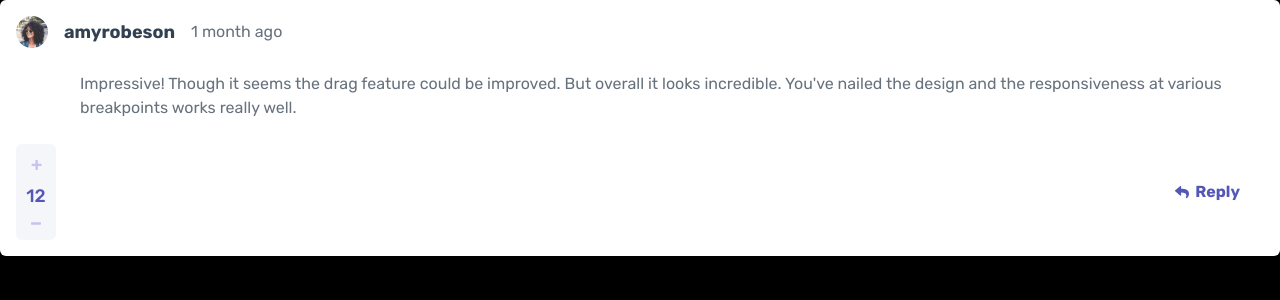
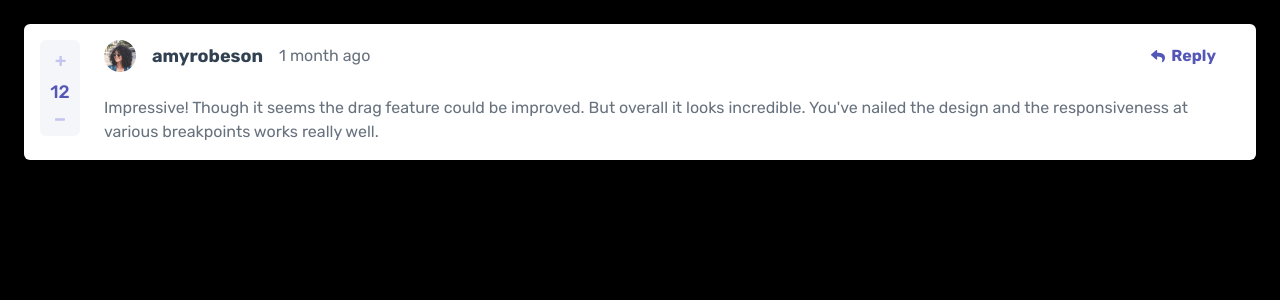
Before and after one commit to soewaiyanag/interactive-comments-section, a React (Vite) app: page / in a window 1280 px wide. Shown: the top 300 px of the page. Built offline with nearby package versions, Linux system fonts and the light colour scheme; what @savvywombat/tailwindcss-grid-areas would draw is missing.

Commit message:
Comment Card for desktop

```diff
--- a/src/App.jsx
+++ b/src/App.jsx
@@ -3,8 +3,8 @@ import Comment from "./Comment";
 
 function App() {
   return (
-    <div className="bg-black h-screen">
-      <Comment>
+    <div className="p-6 bg-black h-screen">
+      <Comment score={12}>
         Impressive! Though it seems the drag feature could be improved. But
         overall it looks incredible. You've nailed the design and the
         responsiveness at various breakpoints works really well.
--- a/src/Comment.jsx
+++ b/src/Comment.jsx
@@ -7,16 +7,17 @@ const Comment = (props) => {
     <section
       className="
       p-4 bg-white rounded-md
-      gap-6 grid grid-cols-2 grid-rows-[repeat(3,auto)]
-      sm:grid-cols-[auto_1fr]"
+      gap-6 grid grid-cols-2
+      sm:grid-cols-[auto_1fr_auto]"
     >
-      <Score score={12} />
+      <Score score={props.score} />
       <Status />
       <Reply />
       <p
         className="
       text-grayishBlue text-base font-normal
-      col-span-2 sm:col-span-2 sm:col-start-2"
+      col-span-2 sm:col-span-2 sm:col-start-2
+      sm:row-span-2"
       >
         {props.children}
       </p>
--- a/src/Reply.jsx
+++ b/src/Reply.jsx
@@ -4,7 +4,8 @@ const Reply = () => {
     <div
       className="
       cursor-pointer ml-auto space-x-1.5
-      col-start-2 row-start-3 self-center"
+      col-start-2 row-start-3 self-center
+      sm:row-start-1"
     >
       <img className="inline-block" src={replyIcon} alt="reply_icon" />
       <span className="font-bold text-modrateBlue">Reply</span>
--- a/src/Score.jsx
+++ b/src/Score.jsx
@@ -97,7 +97,8 @@ const Score = (props) => {
           gap-4 w-24 h-10
           sm:flex-col sm:gap-3 sm:h-24 sm:w-10
           rounded-md select-none
-          col-start-1 row-start-3"
+          col-start-1 row-start-3
+          sm:row-span-3 "
     >
       <Plus checked={isUpVoted} clickHandler={upVoteHandler} />
       <span className="text-modrateBlue text-lg font-medium">{score}</span>
--- a/src/Status.jsx
+++ b/src/Status.jsx
@@ -4,8 +4,8 @@ const Status = () => {
   return (
     <div
       className="
-      grid-cols-10 flex gap-4 items-center
-      col-span-2
+      flex flex-wrap gap-4 items-center
+      col-span-2 sm:col-start-2 sm:row-start-1
     "
     >
       <img className="h-8" src={profilePicture} alt="profile picture" />
```
